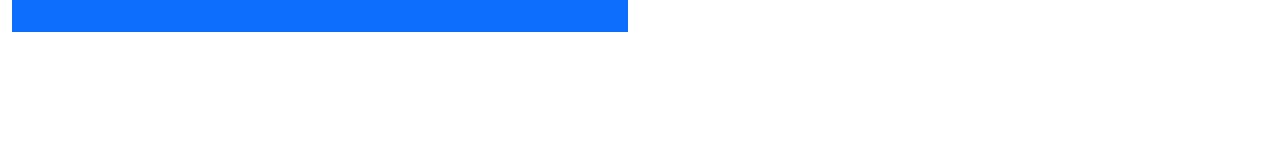
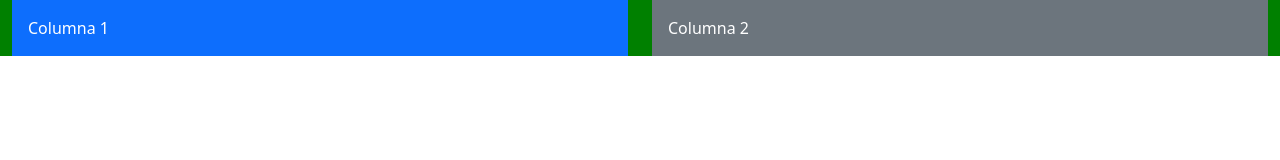
Before and after one commit to ema14-prog/Primer-archivo-html, a plain HTML site: page bootstrap.html in a window 1280 px wide. Drawn offline with nearby package versions, Linux system fonts and the light colour scheme.

Commit message:
mofdifique html y css para bt

```diff
--- a/bootstrap.html
+++ b/bootstrap.html
@@ -5,6 +5,7 @@
     <meta name="viewport" content="width=device-width, initial-scale=1">
     <title>Bootstrap demo</title>
     <link href="https://cdn.jsdelivr.net/npm/bootstrap@5.3.8/dist/css/bootstrap.min.css" rel="stylesheet" integrity="sha384-sRIl4kxILFvY47J16cr9ZwB07vP4J8+LH7qKQnuqkuIAvNWLzeN8tE5YBujZqJLB" crossorigin="anonymous">
+    <link rel="stylesheet" href="css/main.css">
   </head>
   <body>
 
@@ -43,10 +44,16 @@
 
 <section class="container-fluid">
     <div class="row">
-        <div class="col">
-            <div class="p-3 bg-primary text-white"></div>
+        <div class="col-md-8 col-sm-12  col-lg-6 custom-style"> <!-- Nos permite jugar con 12 columnas invisibles-->
+            <div class="p-3 bg-primary text-white">
+                Columna 1
+            </div>
         </div>
-        <div class="col"></div>
+        <div class="col-md-4 col-sm-12 col-lg-6 custom-style"> <!--Podemos decidir como reacionan estas columnas segun el dispositivo-->
+            <div class="p-3 bg-secondary text-white">
+                Columna 2
+            </div>
+        </div>
     </div>
 </section>
 
--- a/css/main.css
+++ b/css/main.css
@@ -140,3 +140,24 @@ div span{
     padding: 20px;
     text-align: center;
 }
+
+/* bootstrap */
+
+/* media query */
+@media (max-widht: 576px){
+    .custom-style{
+        background-color: rgb(119, 45, 45);
+    }
+}
+
+@media (min-width: 577px) and (max-width: 768px){
+    .custom-style{
+        background-color: blue;
+    }
+}
+
+@media (min-width: 769px){
+    .custom-style{
+        background-color: green;
+    }
+}
```
